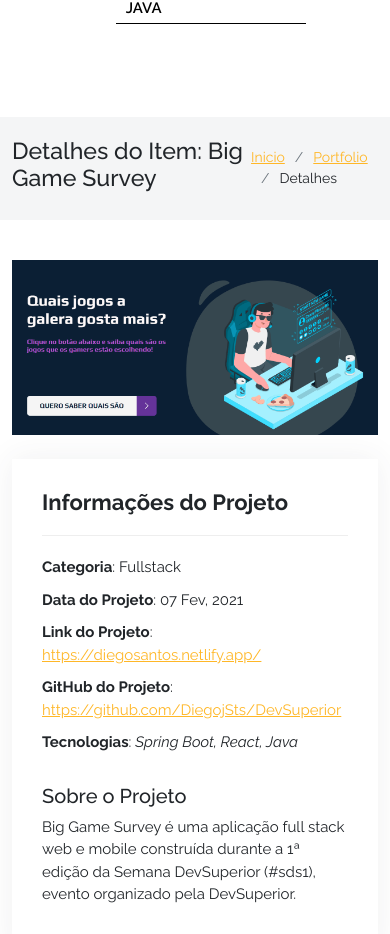
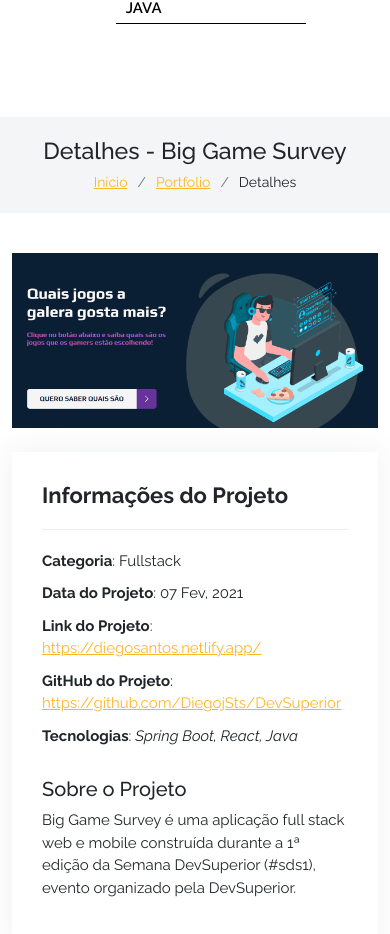
Before and after one commit to DiegojSts/portfolio, an Angular app: page /portfolio-details/1 in a window 390 px wide. Shown: the part 5074-6008 px from the top of the page. Built offline with nearby package versions, Linux system fonts and the light colour scheme.

Commit message:
Fixed bug layout for mobile devices in portfolio-details component

```diff
--- a/src/app/portfolio/portfolio.component.css
+++ b/src/app/portfolio/portfolio.component.css
@@ -70,6 +70,9 @@ img {
   width: 60%;
 }
 
+.display {
+  display: none;
+}
 
 @media (min-width: 300px) and (max-width:767px) {
   #portfolio-filters li {
--- a/src/app/portfolio/portfolio.component.ts
+++ b/src/app/portfolio/portfolio.component.ts
@@ -1,4 +1,5 @@
 import { AfterViewInit, Component, ElementRef, HostListener, OnInit, ViewChild } from '@angular/core';
+import { Router } from '@angular/router';
 import { Subscribable, Subscription } from 'rxjs';
 import { ApiService } from '../api.service';
 import { IInfo } from '../info';
@@ -14,11 +15,6 @@ export class PortfolioComponent implements OnInit {
   items: IInfo[] = [];
   sub!: Subscription;
   errorMessage = '';
-  active = true;
-  hide = false;
-
-  // @ViewChild(PortfolioComponent) portfolioComponent?: PortfolioComponent;
-
 
   constructor(private apiService: ApiService) {
 
@@ -74,7 +70,16 @@ export class PortfolioComponent implements OnInit {
   }
 
   status(): void{
-    this.active = !this.active;
+    let porfolioContainer= document.getElementById('portfolioContainer');
+    let elements = document.querySelectorAll('#portfolio-filters li');
+
+    elements.forEach(item => {
+      item.setAttribute('hidden', 'hidden');
+    })
+
+    porfolioContainer?.querySelectorAll('[data-filter]').forEach(item => {
+      item.setAttribute('hidden', 'hidden');
+    })
   }
 
 }
--- a/src/app/portolio-details/portolio-details.component.css
+++ b/src/app/portolio-details/portolio-details.component.css
@@ -28,6 +28,7 @@ border: 2px solid black;
     padding: 0;
     margin: 0;
     font-size: 14px;
+    justify-content: center;
 }
 
 .breadcrumbs ol li+li {
--- a/src/app/portolio-details/portolio-details.component.html
+++ b/src/app/portolio-details/portolio-details.component.html
@@ -1,12 +1,12 @@
 <section class="breadcrumbs">
     <div class="container">
 
-      <div class="d-flex justify-content-between align-items-center" *ngIf="tool">
-        <h3>Detalhes do Item: {{tool.projectName}}</h3>
-        <ol>
-          <li><a href="#home">Inicio</a></li>
-          <li><a href="#portfolio">Portfolio</a></li>
-          <li>Detalhes</li>
+      <div class="d-flex justify-content-between align-items-center row text-center" *ngIf="tool">
+        <h3 class="col-sm-12">Detalhes - {{tool.projectName}}</h3>
+        <ol class="text-center">
+          <li ><a href="#home">Inicio</a></li>
+          <li ><a href="#portfolio">Portfolio</a></li>
+          <li >Detalhes</li>
         </ol>
       </div>
 
```
